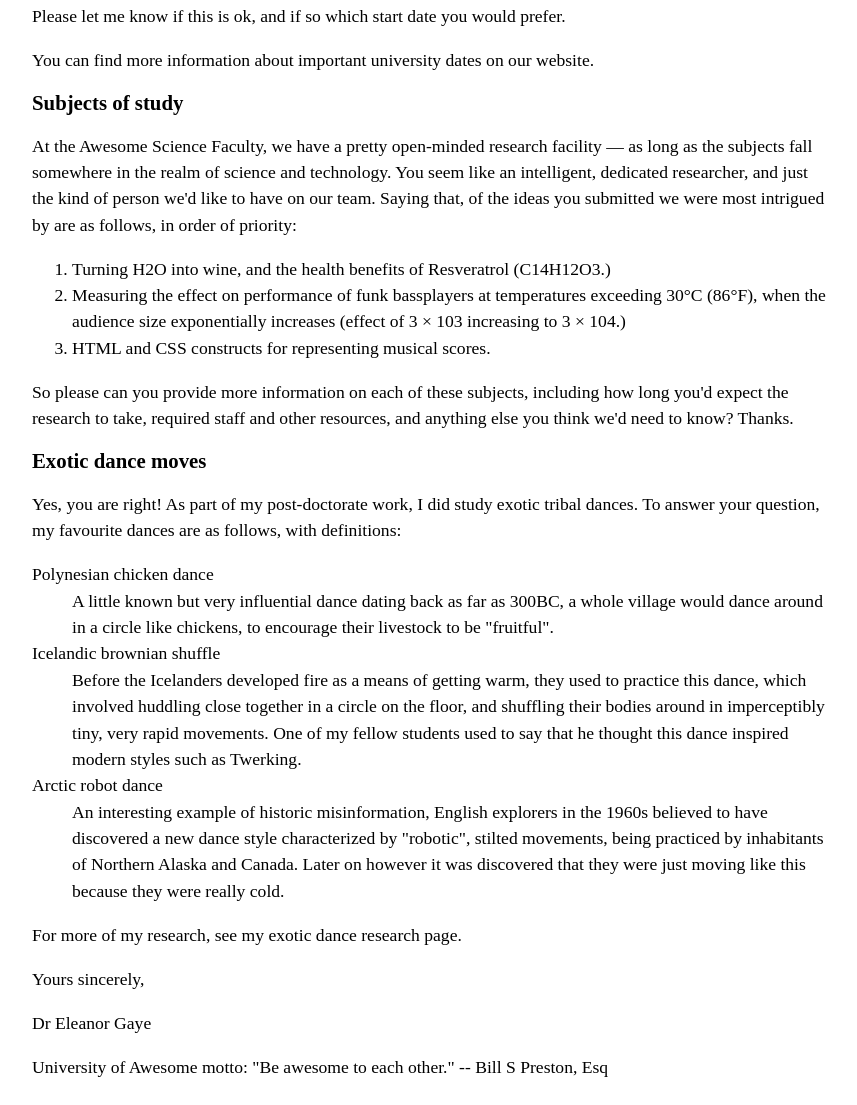
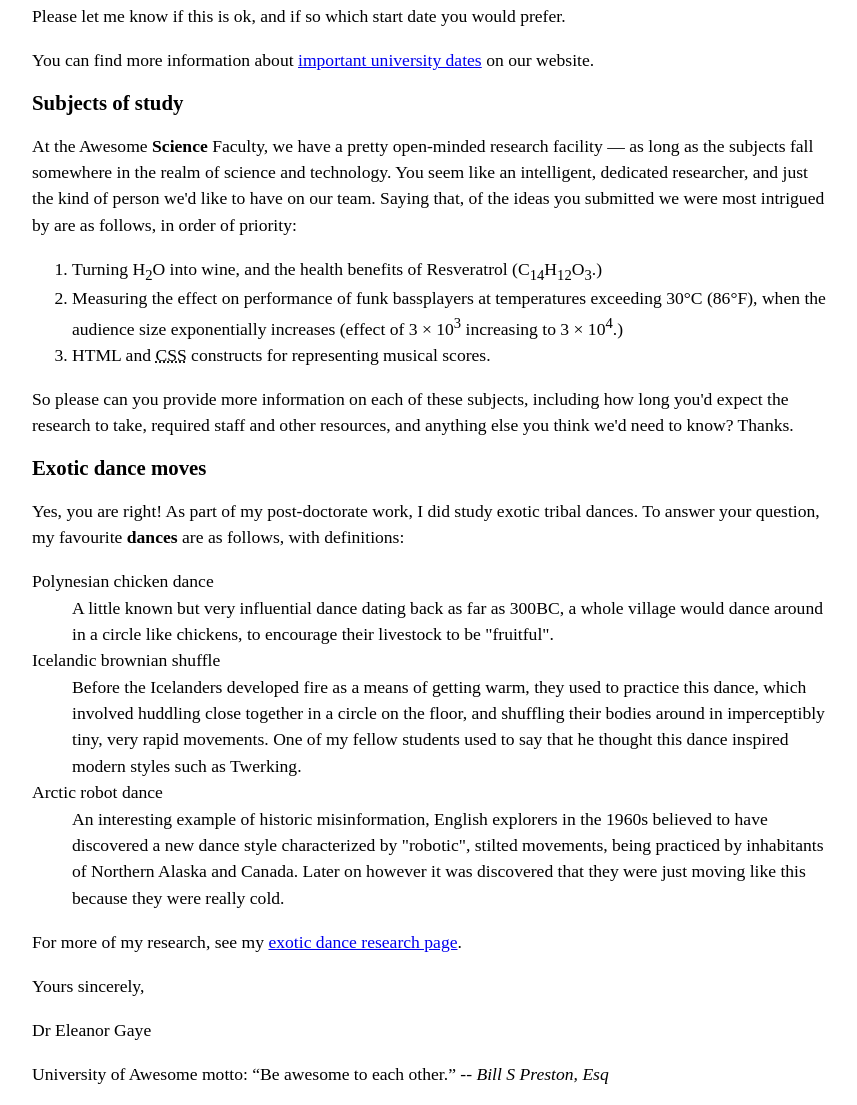
Before and after one commit to nguyengiangcwu/ngiang.github.io, a plain HTML site: page letter-markup/index.html in a window 1280 px wide. Shown: the part 787-1892 px from the top of the page, without its empty margins (208-1065 px from the left). Drawn offline with Linux system fonts and the light colour scheme.

Commit message:
Created letter-markup
Created index file for the letter-markup subdirectory

```diff
--- a/letter-markup/index.html
+++ b/letter-markup/index.html
@@ -35,7 +35,7 @@
             </style>
     </head>
     <body>
-        <address>
+        <address class="sender-column">
            <p>
                 <strong>Dr. Eleanor Gaye</strong><br>
                 Awesome Science faculty<br>
@@ -45,9 +45,9 @@
            </p>
             <p><strong>Tel</strong>: 123-456-7890<br></p>
             <p><strong>Email</strong>: no_reply@example.com<br></p>
+        </address>
+            <p class="sender-column"><time datetime="2016-01-20">20 January 2016</time></p>
 
-            <p><time datetime="2016-01-20">20 January 2016</time></p>
-        </address>
 
 <address>
     <p>
@@ -63,7 +63,7 @@
 
 <p>Dear Eileen,</p>
 
-<p>Thank you for your recent application to join us at the University of Awesome's science faculty to study as part of your PhD next year. I will answer your questions one by one, in the following sections.</p>
+<p>Thank you for your recent application to join us at the University of Awesome's science faculty to study as part of your <abbr tittle="Philosophy Doctorate">PhD</abbr> next year. I will answer your questions one by one, in the following sections.</p>
 
 <h2>Starting dates</h2>
 
@@ -71,23 +71,23 @@
 
 <ul>
     <li>First semester: <time date="2016-09-09">9 September 2016</time></li>
-    <li>Second semester: 15 January 2017</li>
-    <li>Third semester: 2 May 2017</li>
+    <li>Second semester: <time date="2017-01-15">15 January 2017</time></li>
+    <li>Third semester: <time date="2017-05-02">2 May 2017</time></li>
 </ul>
 
 <p>Please let me know if this is ok, and if so which start date you would prefer.</p>
 
-<p>You can find more information about important university dates on our website.</p>
+<p>You can find more information about <a href="http://example.com" tittle="Academic Schedule">important university dates</a> on our website.</p>
 
 
 <h2>Subjects of study</h2>
 
-<p>At the Awesome Science Faculty, we have a pretty open-minded research facility — as long as the subjects fall somewhere in the realm of science and technology. You seem like an intelligent, dedicated researcher, and just the kind of person we'd like to have on our team. Saying that, of the ideas you submitted we were most intrigued by are as follows, in order of priority:</p>
+<p>At the Awesome <strong>Science</strong> Faculty, we have a pretty open-minded research facility — as long as the subjects fall somewhere in the realm of science and technology. You seem like an intelligent, dedicated researcher, and just the kind of person we'd like to have on our team. Saying that, of the ideas you submitted we were most intrigued by are as follows, in order of priority:</p>
 
 <ol>
-    <li>Turning H2O into wine, and the health benefits of Resveratrol (C14H12O3.)</li>
-    <li>Measuring the effect on performance of funk bassplayers at temperatures exceeding 30°C (86°F), when the audience size exponentially increases (effect of 3 × 103 increasing to 3 × 104.)</li>
-    <li>HTML and CSS constructs for representing musical scores.</li>
+    <li>Turning H<sub>2</sub>O into wine, and the health benefits of Resveratrol (C<sub>14</sub>H<sub>12</sub>O<sub>3</sub>.)</li>
+    <li>Measuring the effect on performance of funk bassplayers at temperatures exceeding 30°C (86°F), when the audience size exponentially increases (effect of 3 × 10<sup>3</sup> increasing to 3 × 10<sup>4</sup>.)</li>
+    <li><abbr tittle="HyperText Markup Language">HTML</abbr> and <abbr title="Cascading Style Sheets">CSS</abbr> constructs for representing musical scores.</li>
 </ol>
 
 <p>So please can you provide more information on each of these subjects, including how long you'd expect the research to take, required staff and other resources, and anything else you think we'd need to know? Thanks.</p>
@@ -95,22 +95,22 @@
 
 <h2>Exotic dance moves</h2>
 
-<p>Yes, you are right! As part of my post-doctorate work, I did study exotic tribal dances. To answer your question, my favourite dances are as follows, with definitions:</p>
+<p>Yes, you are right! As part of my post-doctorate work, I did study exotic tribal dances. To answer your question, my favourite <strong>dances</strong> are as follows, with definitions:</p>
 
 <dl>
     <dt>Polynesian chicken dance</dt>
-    <dd>A little known but very influential dance dating back as far as 300BC, a whole village would dance around in a circle like chickens, to encourage their livestock to be "fruitful".</dd>
+    <dd>A little known but very influential dance dating back as far as 300<abbr tittle="Before Christ">BC</abbr>, a whole village would dance around in a circle like chickens, to encourage their livestock to be "fruitful".</dd>
     <dt>Icelandic brownian shuffle</dt>
     <dd>Before the Icelanders developed fire as a means of getting warm, they used to practice this dance, which involved huddling close together in a circle on the floor, and shuffling their bodies around in imperceptibly tiny, very rapid movements. One of my fellow students used to say that he thought this dance inspired modern styles such as Twerking.</dd>
     <dt>Arctic robot dance</dt>
     <dd>An interesting example of historic misinformation, English explorers in the 1960s believed to have discovered a new dance style characterized by "robotic", stilted movements, being practiced by inhabitants of Northern Alaska and Canada. Later on however it was discovered that they were just moving like this because they were really cold.</dd>
 </dl>
 
-<p>For more of my research, see my exotic dance research page.</p>
+<p>For more of my research, see my <a href="http://example.com" tittle="Academic Dance Referrence">exotic dance research page</a>.</p>
 
 <p>Yours sincerely,</p>
 <p>Dr Eleanor Gaye</p>
 
-<p>University of Awesome motto: "Be awesome to each other." -- Bill S Preston, Esq</p>
+<p>University of Awesome motto: <q>Be awesome to each other.</q> -- <cite>Bill S Preston, <abbr tittle="Esquire">Esq</abbr></cite></p>
     </body>
 </html>
```
